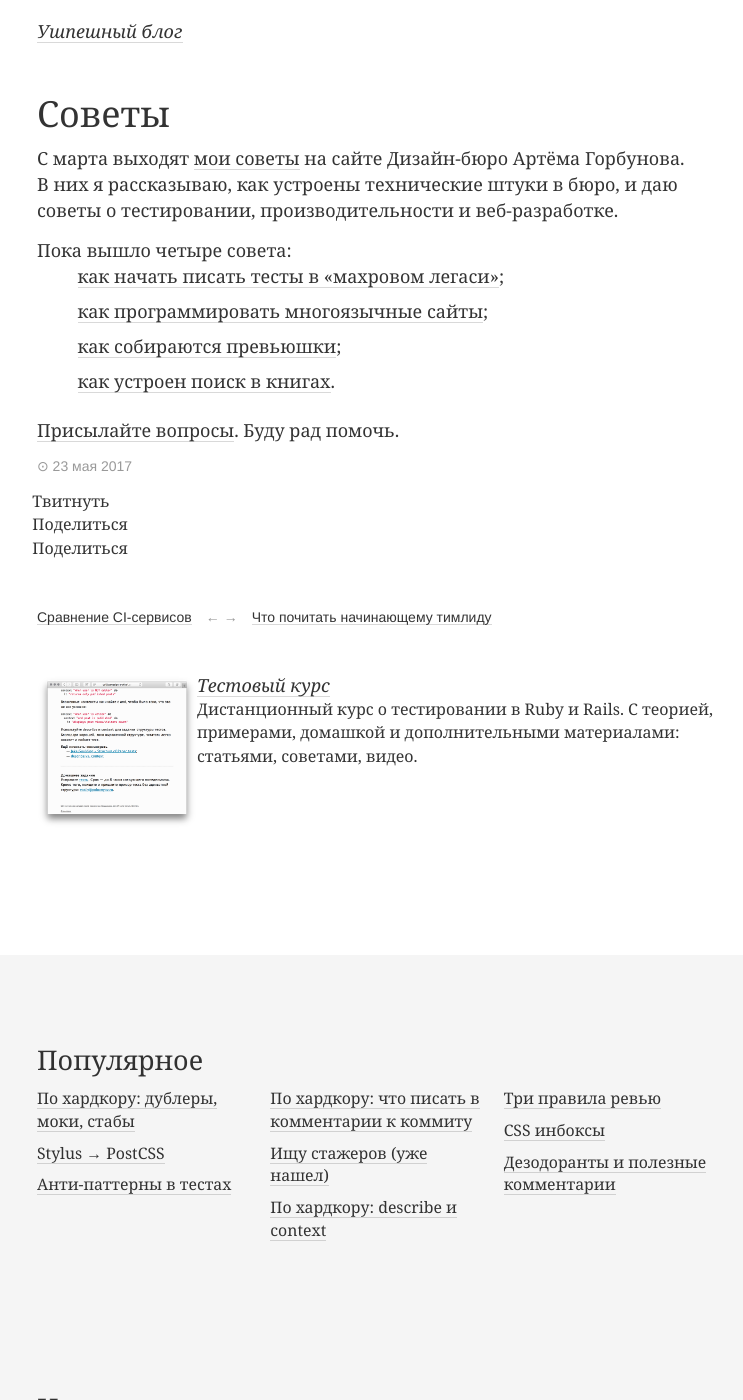
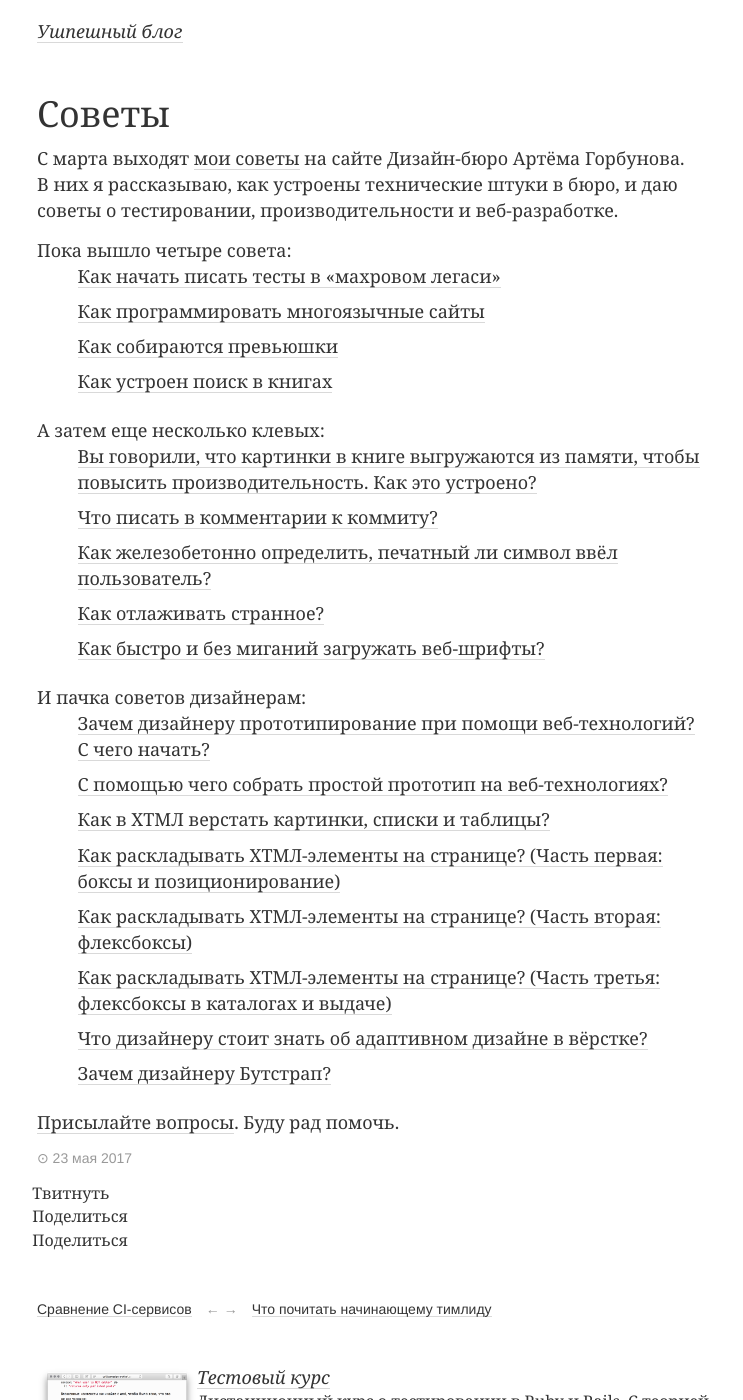
Before and after one commit to vast/vast.github.io, a Jekyll site: the page built from _posts/2017-05-23-soviets.md, in a window 1280 px wide and 1400 px high. Shown: the whole window, without its empty margins (243-986 px from the left). Built offline with Jekyll 4.4.1, drawn with Linux system fonts in a browser that asks for light colours; a style sheet for code colours, icons or effects is not loaded.

```diff
--- a/_posts/2017-05-23-soviets.md
+++ b/_posts/2017-05-23-soviets.md
@@ -3,13 +3,32 @@ title: Советы
 layout: default
 ---
 
-С марта выходят [мои советы](http://artgorbunov.ru/bb/soviet/polovnyov-kulmatov/) на сайте Дизайн-бюро Артёма Горбунова. В них я рассказываю, как устроены технические штуки в бюро, и даю советы о тестировании, производительности и веб-разработке.
+С марта выходят [мои советы](https://bureau.ru/bb/soviet/polovnyov-kulmatov/) на сайте Дизайн-бюро Артёма Горбунова. В них я рассказываю, как устроены технические штуки в бюро, и даю советы о тестировании, производительности и веб-разработке.
 
 Пока вышло четыре совета:
 
-* [как начать писать тесты в «махровом легаси»](http://artgorbunov.ru/bb/soviet/20170511/);
-* [как программировать многоязычные сайты](http://artgorbunov.ru/bb/soviet/20170427/);
-* [как собираются превьюшки](http://artgorbunov.ru/bb/soviet/20170413/);
-* [как устроен поиск в книгах](http://artgorbunov.ru/bb/soviet/20170330/).
+* [Как начать писать тесты в «махровом легаси»](https://bureau.ru/bb/soviet/20170511/)
+* [Как программировать многоязычные сайты](https://bureau.ru/bb/soviet/20170427/)
+* [Как собираются превьюшки](https://bureau.ru/bb/soviet/20170413/)
+* [Как устроен поиск в книгах](https://bureau.ru/bb/soviet/20170330/)
 
-[Присылайте вопросы](http://artgorbunov.ru/bb/soviet/ask/). Буду рад помочь.
+А затем еще несколько клевых:
+
+* [Вы говорили, что картинки в книге выгружаются из памяти, чтобы повысить производительность. Как это устроено?](https://bureau.ru/bb/soviet/20170629/)
+* [Что писать в комментарии к коммиту?](https://bureau.ru/bb/soviet/20170713/)
+* [Как железобетонно определить, печатный ли символ ввёл пользователь?](https://bureau.ru/bb/soviet/20171102/)
+* [Как отлаживать странное?](https://bureau.ru/bb/soviet/20171207/)
+* [Как быстро и без миганий загружать веб-шрифты?](https://bureau.ru/bb/soviet/20171221/)
+
+И пачка советов дизайнерам:
+
+* [Зачем дизайнеру прототипирование при помощи веб-технологий? С чего начать?](https://bureau.ru/bb/soviet/20170727/)
+* [С помощью чего собрать простой прототип на веб-технологиях?](https://bureau.ru/bb/soviet/20170810/)
+* [Как в ХТМЛ верстать картинки, списки и таблицы?](https://bureau.ru/bb/soviet/20170831/)
+* [Как раскладывать ХТМЛ-элементы на странице? (Часть первая: боксы и позиционирование)](https://bureau.ru/bb/soviet/20170817/)
+* [Как раскладывать ХТМЛ-элементы на странице? (Часть вторая: флексбоксы)](https://bureau.ru/bb/soviet/20170914/)
+* [Как раскладывать ХТМЛ-элементы на странице? (Часть третья: флексбоксы в каталогах и выдаче)](https://bureau.ru/bb/soviet/20170928/)
+* [Что дизайнеру стоит знать об адаптивном дизайне в вёрстке?](https://bureau.ru/bb/soviet/20171012/)
+* [Зачем дизайнеру Бутстрап?](https://bureau.ru/bb/soviet/20171019/)
+
+[Присылайте вопросы](https://bureau.ru/bb/soviet/ask/). Буду рад помочь.
```
